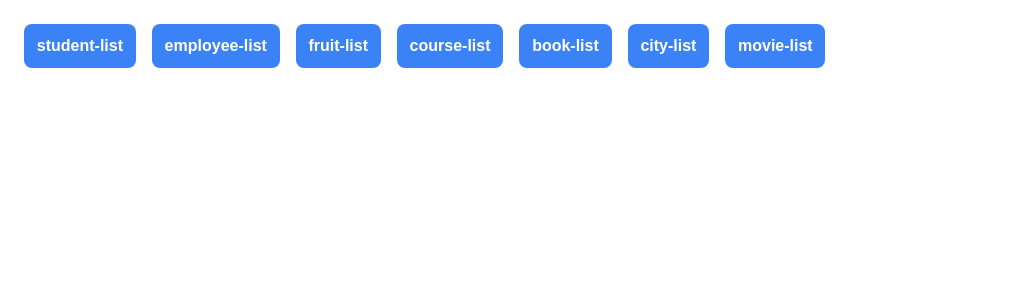
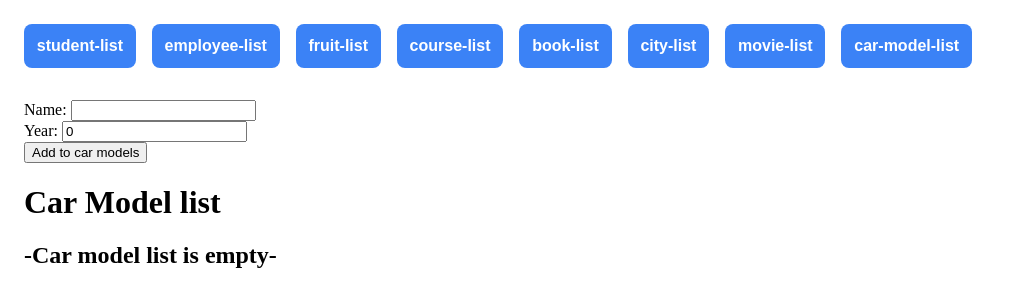
Before and after one commit to devken4u/angular-50-ds-services, an Angular app: page /car-model-list in a window 1280 px wide. Before the commit this address led to /. Shown: the top 306 px of the page, without its empty margins (0-1011 px from the left). Built offline with nearby package versions, Linux system fonts and the light colour scheme.

Commit message:
feat(car model list): Added car model list component

```diff
--- a/src/app/app.module.ts
+++ b/src/app/app.module.ts
@@ -11,6 +11,7 @@ import { CourseListComponent } from './course-list/course-list.component';
 import { BookListComponent } from './book-list/book-list.component';
 import { CityListComponent } from './city-list/city-list.component';
 import { MovieListComponent } from './movie-list/movie-list.component';
+import { CarModelListComponent } from './car-model-list/car-model-list.component';
 
 @NgModule({
   declarations: [
@@ -21,7 +22,8 @@ import { MovieListComponent } from './movie-list/movie-list.component';
     CourseListComponent,
     BookListComponent,
     CityListComponent,
-    MovieListComponent
+    MovieListComponent,
+    CarModelListComponent
   ],
   imports: [
     RouterOutlet,
--- a/src/app/app.routes.ts
+++ b/src/app/app.routes.ts
@@ -6,6 +6,7 @@ import { CourseListComponent } from './course-list/course-list.component';
 import { BookListComponent } from './book-list/book-list.component';
 import { CityListComponent } from './city-list/city-list.component';
 import { MovieListComponent } from './movie-list/movie-list.component';
+import { CarModelListComponent } from './car-model-list/car-model-list.component';
 
 export const routes: Routes = [
   { path: '', redirectTo: 'student-list', pathMatch: 'full' },
@@ -16,4 +17,5 @@ export const routes: Routes = [
   { path: 'book-list', component: BookListComponent },
   { path: 'city-list', component: CityListComponent },
   { path: 'movie-list', component: MovieListComponent },
+  { path: 'car-model-list', component: CarModelListComponent },
 ];
--- /dev/null
+++ b/src/app/car-model-list/car-model-list.component.html
@@ -0,0 +1,27 @@
+<main>
+  <div>
+    <label for="name">Name: </label>
+    <input type="text" id="name" [(ngModel)]="name" />
+    <br />
+    <label for="year">Year: </label>
+    <input type="number" id="year" [(ngModel)]="year" />
+    <br />
+    <button (click)="add()">Add to car models</button>
+  </div>
+  <div>
+    <h1>Car Model list</h1>
+    @if( carModelList.length === 0){
+    <h2>-Car model list is empty-</h2>
+    }@else{
+    <ol>
+      @for( car of carModelList; track $index){
+      <li [style.marginBottom]="'20px'">
+        Name: {{ car.name }} <br />
+        Year: {{ car.year }}
+      </li>
+
+      }
+    </ol>
+    }
+  </div>
+</main>
--- /dev/null
+++ b/src/app/car-model-list/car-model-list.component.ts
@@ -0,0 +1,23 @@
+import { Component } from '@angular/core';
+import { CarModel } from '../types';
+
+@Component({
+  selector: 'app-car-model-list',
+  templateUrl: './car-model-list.component.html',
+  styleUrl: './car-model-list.component.css',
+})
+export class CarModelListComponent {
+  carModelList: CarModel[] = [];
+
+  name: string = '';
+  year: number = 0;
+
+  add() {
+    this.carModelList.push({
+      name: this.name,
+      year: this.year,
+    });
+    this.name = '';
+    this.year = 0;
+  }
+}
--- a/src/app/movie-list/movie-list.component.html
+++ b/src/app/movie-list/movie-list.component.html
@@ -11,7 +11,7 @@
   <div>
     <h1>Movie list</h1>
     @if( movieList.length === 0){
-    <h2>-City list is empty-</h2>
+    <h2>-Movie list is empty-</h2>
     }@else{
     <ol>
       @for( movie of movieList; track $index){
--- a/src/app/types.ts
+++ b/src/app/types.ts
@@ -32,3 +32,8 @@ export type Movie = {
   name: string;
   rating: number;
 };
+
+export type CarModel = {
+  name: string;
+  year: number;
+};
```
Also changed, not shown: src/app/car-model-list/car-model-list.component.css (added), 1 other file (tests, documents, lock files or other folders).
